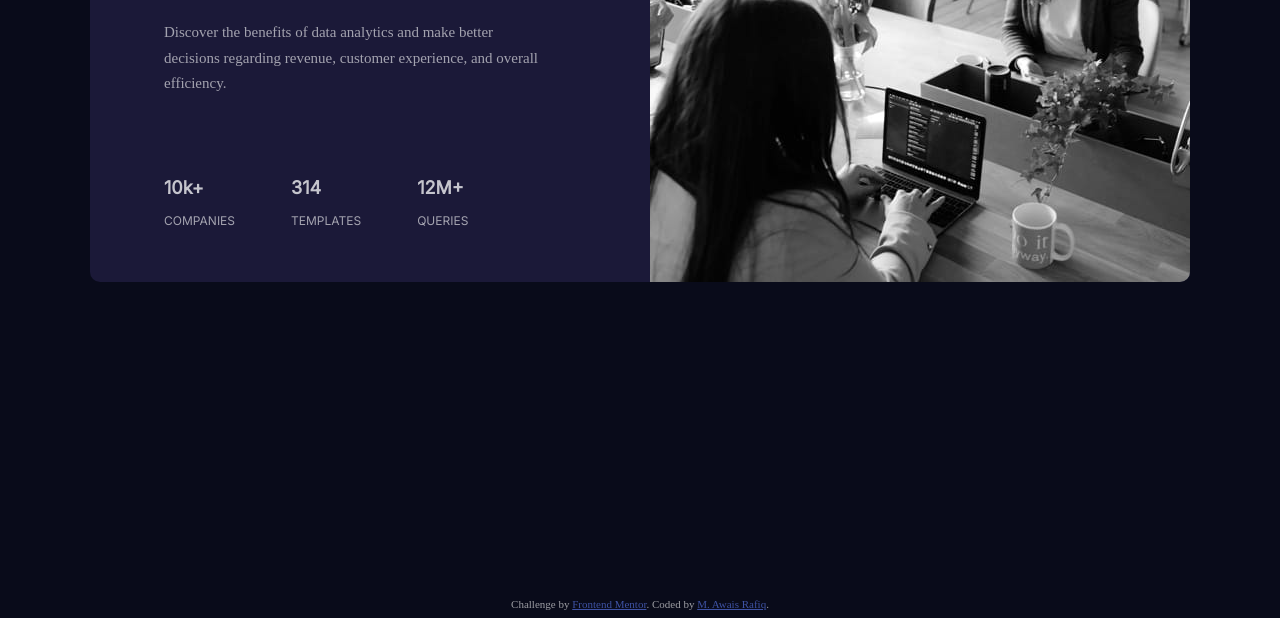
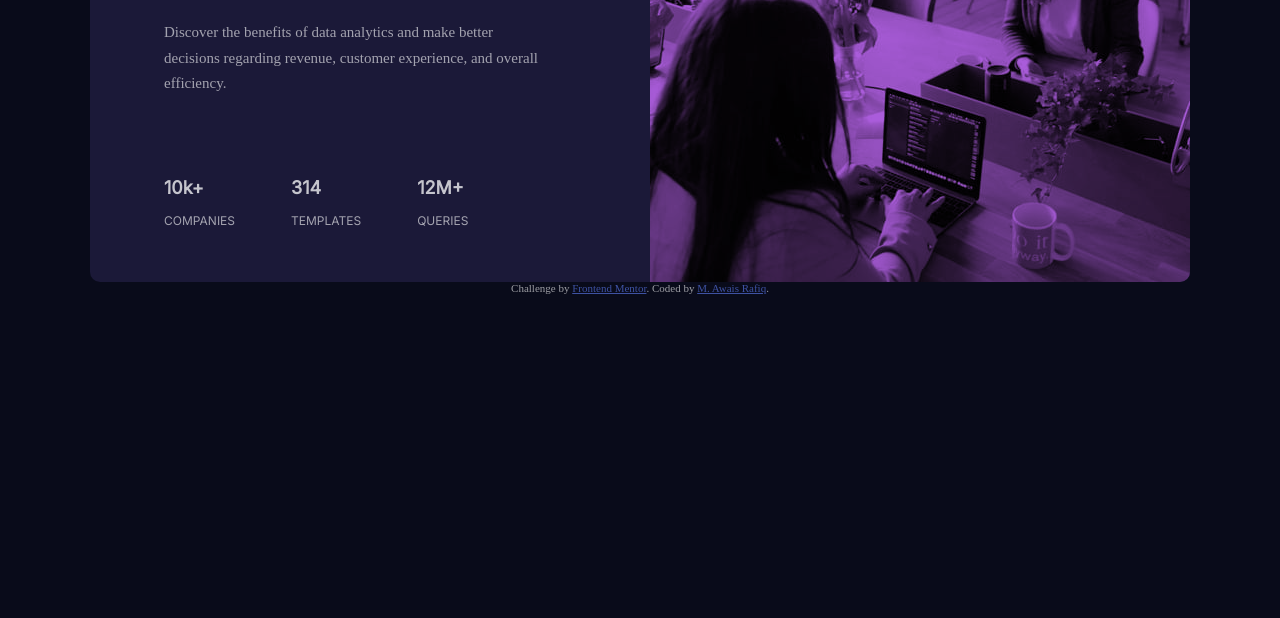
Before and after one commit to MAwaisRafiq/Stats-Preview-Card, a plain HTML site: page index.html in a window 1280 px wide. Shown: the part 393-1011 px from the top of the page. After the commit the page ends 800 px from the top, so only its background shows below. Drawn offline with Linux system fonts and the light colour scheme.

Commit message:
Second Update
Left out some details-fixed
Screenshots-fixed

```diff
--- a/main.scss
+++ b/main.scss
@@ -13,7 +13,7 @@ body{
 
 .Card{
 
-    margin: 25% auto;
+    margin: auto;
     background-color: $Card-Background;
     border-radius: 10px;
     overflow: hidden;
@@ -70,5 +70,7 @@ body{
 .item4{
 
     @include Image-Margins;
+    background-color: $Accent;
+    background-blend-mode: multiply;
 
 }
```
Also changed, not shown: Screenshot 1.png (deleted), Screenshot 2.png (deleted), Screenshot1.png (added), Screenshot2.png (added), main.css, 2 other files.
